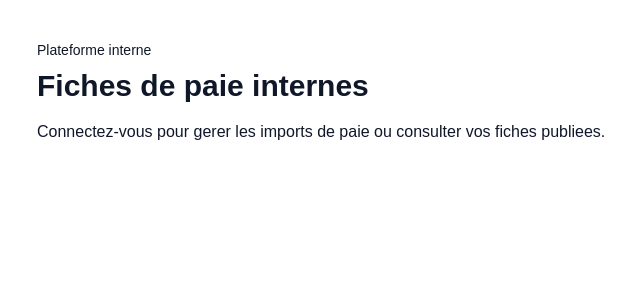
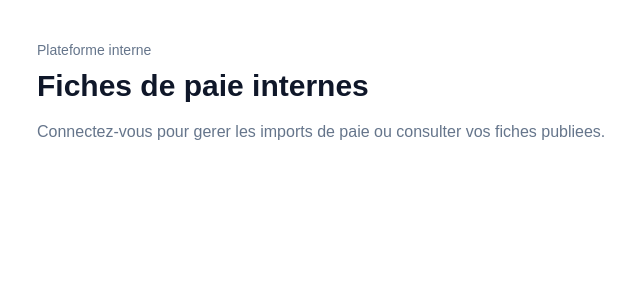
Before and after one commit to heritianaratsimbazafy99-hue/salary, a Next.js app: page / in a window 1280 px wide. Shown: the top 300 px of the page, without its empty margins (91-731 px from the left). Built offline with nearby package versions, Linux system fonts and the light colour scheme.

Commit message:
chore: fix scaffold css tokens and generated artifacts

```diff
--- a/src/app/globals.css
+++ b/src/app/globals.css
@@ -1,4 +1,6 @@
 @import "tailwindcss";
+
+@source inline("{bg-background,text-foreground,text-muted-foreground,bg-primary,text-primary-foreground,border-border}");
 
 :root {
   --background: 0 0% 100%;
@@ -10,6 +12,16 @@
   --primary-foreground: 0 0% 100%;
 }
 
+@theme inline {
+  --color-background: hsl(var(--background));
+  --color-foreground: hsl(var(--foreground));
+  --color-muted: hsl(var(--muted));
+  --color-muted-foreground: hsl(var(--muted-foreground));
+  --color-border: hsl(var(--border));
+  --color-primary: hsl(var(--primary));
+  --color-primary-foreground: hsl(var(--primary-foreground));
+}
+
 body {
   margin: 0;
   background: hsl(var(--background));
--- a/tailwind.config.ts
+++ b/tailwind.config.ts
@@ -2,19 +2,6 @@ import type { Config } from "tailwindcss";
 
 const config: Config = {
   content: ["./src/**/*.{ts,tsx}"],
-  theme: {
-    extend: {
-      colors: {
-        border: "hsl(var(--border))",
-        background: "hsl(var(--background))",
-        foreground: "hsl(var(--foreground))",
-        muted: "hsl(var(--muted))",
-        "muted-foreground": "hsl(var(--muted-foreground))",
-        primary: "hsl(var(--primary))",
-        "primary-foreground": "hsl(var(--primary-foreground))",
-      },
-    },
-  },
   plugins: [],
 };
 
```
Also changed, not shown: 2 other files (tests, documents, lock files or other folders).
